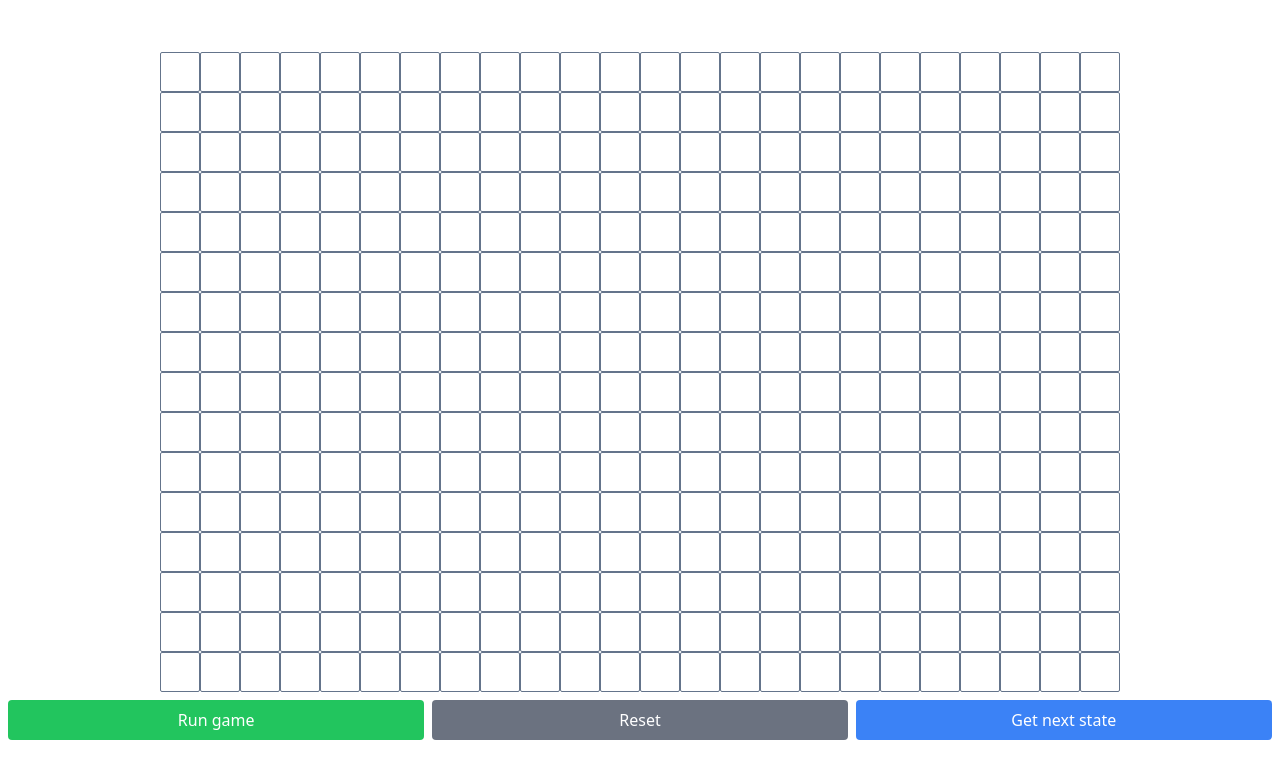
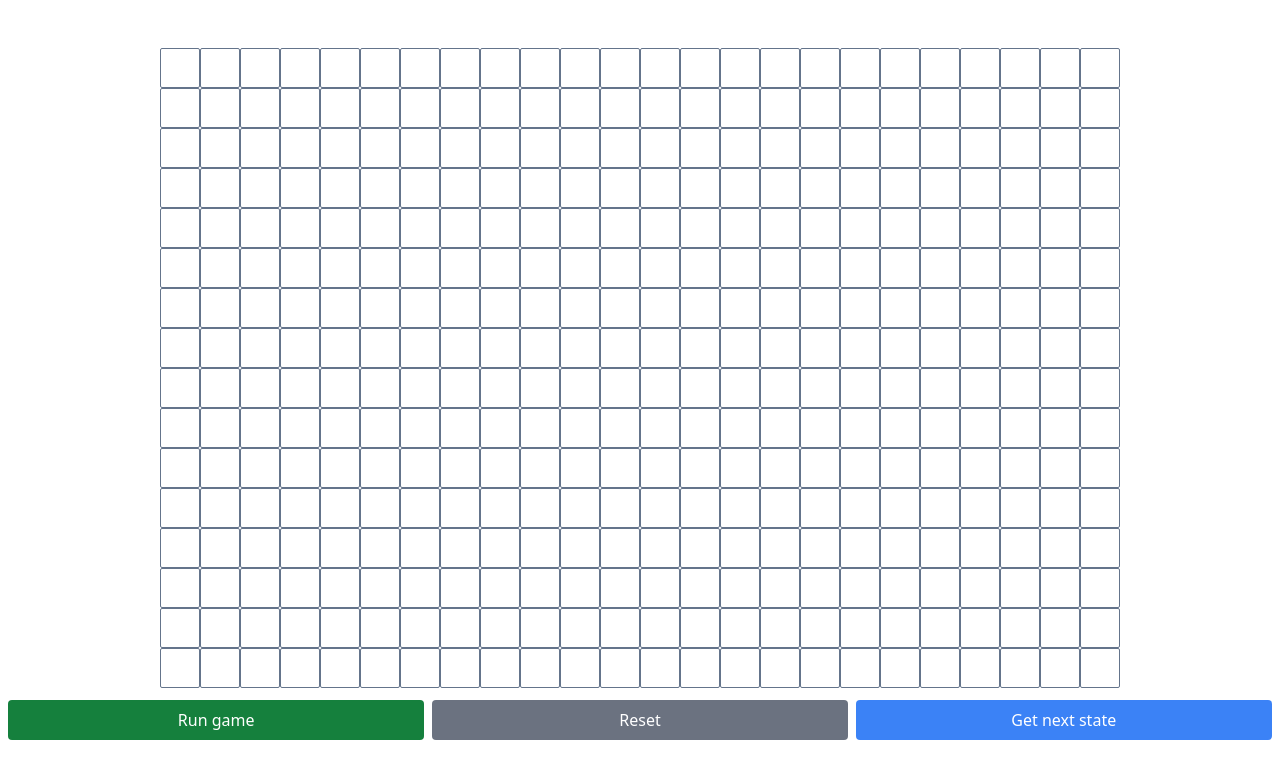
Before and after one commit to samdalvai/game-of-life, a React (Vite) app: page / in a window 1280 px wide. Shown: the top 778 px of the page. Built offline with nearby package versions, Linux system fonts and the light colour scheme.

Commit message:
Change color of run game button

```diff
--- a/src/components/GameBoard.tsx
+++ b/src/components/GameBoard.tsx
@@ -45,11 +45,11 @@ const GameBoard = ({ rows, columns }: { rows: number, columns: number }) => {
                 }
             </div>)
         }
-        <div className="py-2 w-full flex justify-between">
+        <div className="py-3 w-full flex justify-between">
             <div className="pe-1 w-full">
                 {
                     !gameRunning ?
-                        <button className="px-4 py-2 w-full bg-green-500 text-white rounded hover:bg-green-600" onClick={handleRunGame}>
+                        <button className="px-4 py-2 w-full bg-green-700 text-white rounded hover:bg-green-800" onClick={handleRunGame}>
                             Run game
                         </button>
                         :
```
